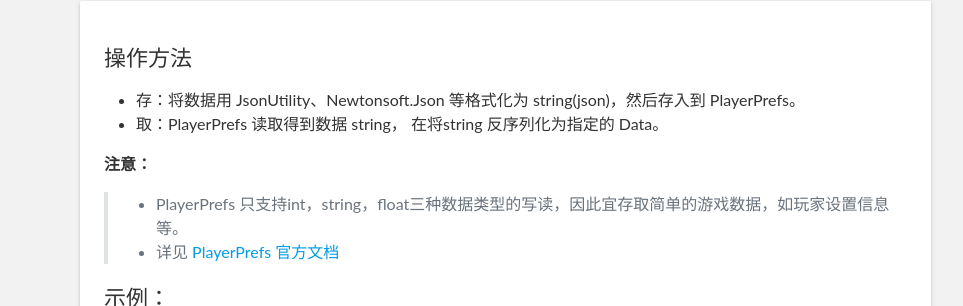
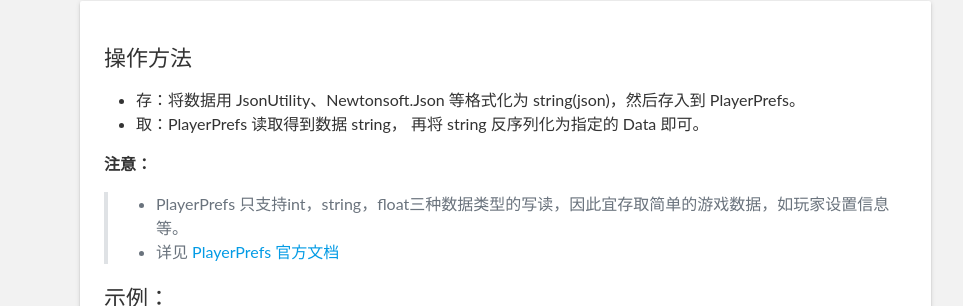
Before and after one commit to unicorn25/unicorn25.github.io, a Jekyll site: the page built from _steps/saving-loading data in unity.md, in a window 1280 px wide. Shown: the part 183-489 px from the top of the page, without its empty margins (157-1120 px from the left). Built offline with Jekyll 4.4.1, drawn with Linux system fonts in a browser that asks for light colours.

Commit message:
fix: saving-loading data in unity.md

```diff
--- a/_steps/saving-loading data in unity.md
+++ b/_steps/saving-loading data in unity.md
@@ -8,7 +8,7 @@ author: Sam
 ### 操作方法
 
 * 存：将数据用 JsonUtility、Newtonsoft.Json 等格式化为 string(json)，然后存入到 PlayerPrefs。
-* 取：PlayerPrefs 读取得到数据 string， 在将string 反序列化为指定的 Data。
+* 取：PlayerPrefs 读取得到数据 string， 再将 string 反序列化为指定的 Data 即可。
 
 **注意：**
 
```
